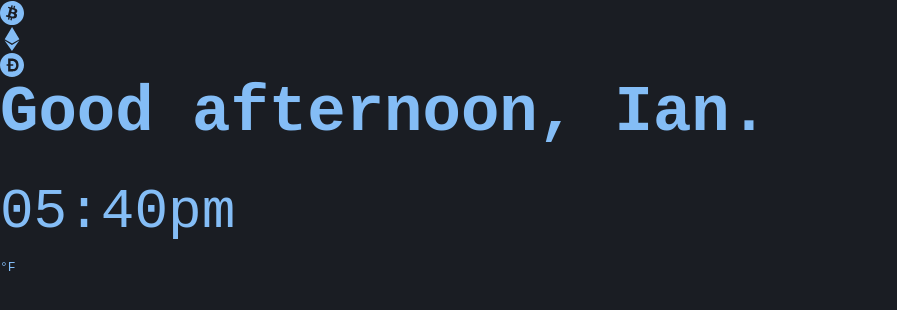
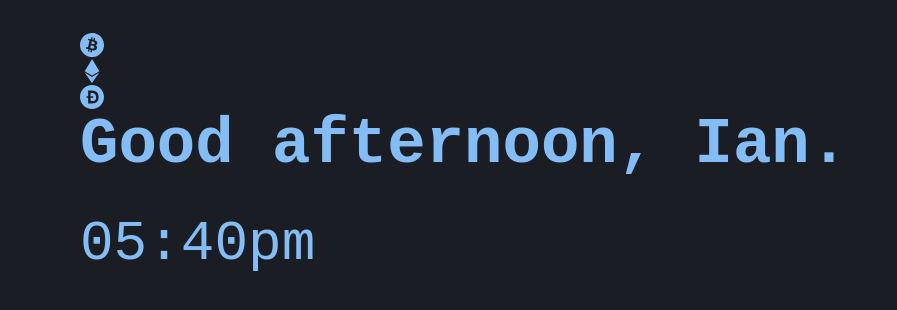
Before and after one commit to ian-wag/react-startpage, a React (Create React App) app: page / in a window 1280 px wide. Shown: the top 310 px of the page, without its empty margins (0-897 px from the left). Built offline with nearby package versions, Linux system fonts and the light colour scheme; no server answers.

Commit message:
refactored clock with react hooks

```diff
--- a/src/App.css
+++ b/src/App.css
@@ -37,3 +37,7 @@ a:visited,
 a:active {
   text-decoration: none;
 }
+
+.container {
+  margin: 2rem 5rem 5rem 5rem;
+}
--- a/src/App.js
+++ b/src/App.js
@@ -5,6 +5,7 @@ import { Crypto, Greeting, Clock, Weather } from "./components";
 const App = () => {
   const [coinData, setCoinData] = useState([]);
   const [weatherData, setWeatherData] = useState([]);
+  const [currentTime, setCurrentTime] = useState([]);
 
   const fetchCoinData = async () => {
     const apiCoinData = await fetch(
@@ -39,7 +40,7 @@ const App = () => {
       });
     } else {
       setWeatherData({
-        temp: Math.round((apiWeatherData.main.temp * 9) / 5 + 32),
+        temp: Math.round((apiWeatherData.main.temp * 9) / 5 + 32) + "°F",
         location: apiWeatherData.name,
         description: apiWeatherData.weather[0].description,
         error: "",
@@ -47,20 +48,58 @@ const App = () => {
     }
   };
 
+  const time = () => {
+    let date = new Date();
+    let hour = date.getHours();
+    let minute = date.getMinutes();
+    let period = "am";
+
+    if (hour === 0) {
+      hour = 12;
+    }
+
+    if (hour === 12) {
+      period = "pm";
+    }
+
+    if (hour > 12) {
+      hour = hour - 12;
+      period = "pm";
+    }
+
+    if (hour < 10) {
+      hour = "0" + hour;
+    } else {
+      hour = hour + 0;
+    }
+
+    if (minute < 10) {
+      minute = "0" + minute;
+    } else {
+      minute = minute + 0;
+    }
+    setCurrentTime({ hour, minute, period });
+  };
+
   useEffect(() => {
     fetchCoinData();
     fetchWeatherData();
+    setInterval(() => time(), 1000);
   }, []);
 
   return (
-    <div>
+    <div className="container">
       <Crypto
         bitcoin={coinData.bitcoin}
         ethereum={coinData.ethereum}
         dogecoin={coinData.dogecoin}
       />
       <Greeting />
-      <Clock />
+      <Clock
+        hour={currentTime.hour}
+        minute={currentTime.minute}
+        period={currentTime.period}
+      />
       <Weather
         temp={weatherData.temp}
         location={weatherData.location}
--- a/src/components/Clock/Clock.jsx
+++ b/src/components/Clock/Clock.jsx
@@ -1,54 +1,12 @@
-import { useEffect } from "react";
 import "./style.css";
 
-const Clock = () => {
-  const clock = () => {
-    let date = new Date();
-    let hour = date.getHours();
-    let minute = date.getMinutes();
-    let period = "am";
-
-    if (hour === 0) {
-      hour = 12;
-    }
-
-    if (hour === 12) {
-      period = "pm";
-    }
-
-    if (hour > 12) {
-      hour = hour - 12;
-      period = "pm";
-    }
-
-    if (hour < 10) {
-      hour = "0" + hour;
-    } else {
-      // eslint-disable-next-line no-self-assign
-      hour = hour;
-    }
-
-    if (minute < 10) {
-      minute = "0" + minute;
-    } else {
-      // eslint-disable-next-line no-self-assign
-      minute = minute;
-    }
-
-    const time = `${hour}:${minute}${period}`;
-    document.querySelector(".clock").textContent = time;
-
-    setTimeout(clock, 1000);
-  };
-
-  useEffect(() => {
-    clock();
-    // eslint-disable-next-line react-hooks/exhaustive-deps
-  }, []);
-
+const Clock = ({ hour, minute, period }) => {
   return (
     <>
-      <div className="clock"></div>
+      <div className="clock">
+        {hour}:{minute}
+        {period}
+      </div>
     </>
   );
 };
--- a/src/components/Weather/Weather.jsx
+++ b/src/components/Weather/Weather.jsx
@@ -6,7 +6,7 @@ const Weather = ({ temp, location, description, error }) => {
       <div className="weather-container">
         <div className="location">{location}</div>
         <div className="condition">{description}</div>
-        <div className="fahrenheit">{temp}&deg;F</div>
+        <div className="fahrenheit">{temp}</div>
         <div className="error">{error}</div>
       </div>
     </>
```
